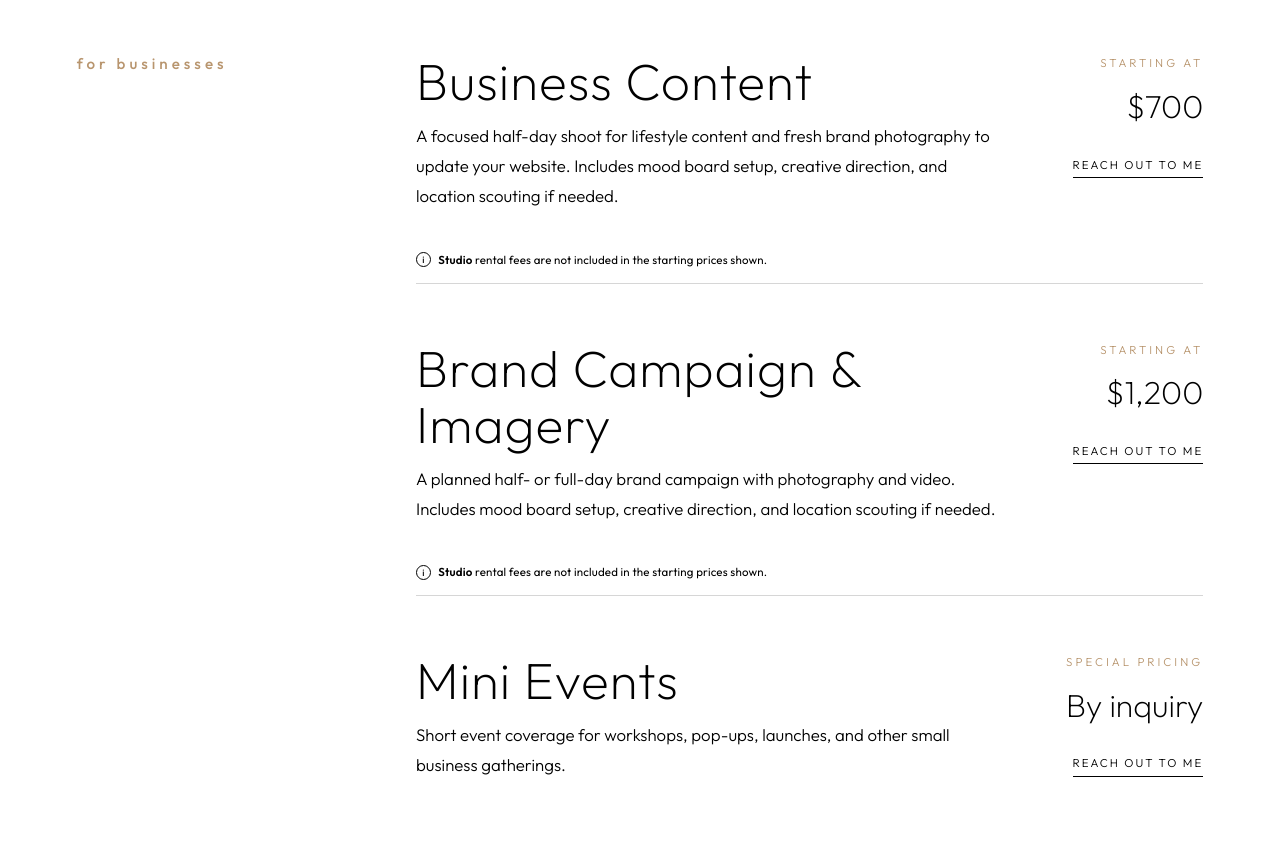
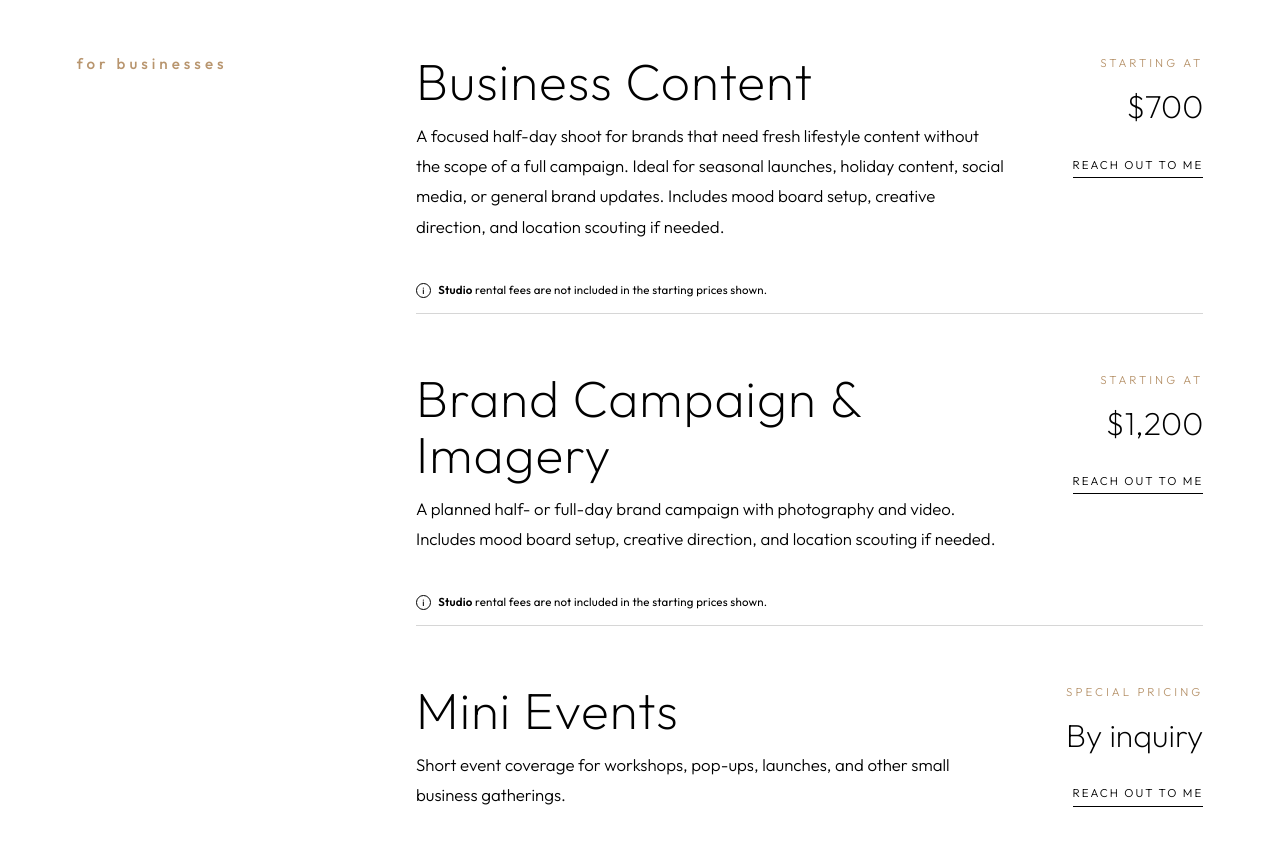
Before and after one commit to rukieonuwa/photography-website, a plain HTML site: page pricing.html in a window 1280 px wide. Shown: the part 1080-1923 px from the top of the page. Drawn offline with Linux system fonts and the light colour scheme.

Commit message:
Clarify business content package

```diff
--- a/pricing.html
+++ b/pricing.html
@@ -369,7 +369,7 @@
                     <div class="offer-row">
                         <div>
                             <h3>Business Content</h3>
-                            <p>A focused half-day shoot for lifestyle content and fresh brand photography to update your website. Includes mood board setup, creative direction, and location scouting if needed.</p>
+                            <p>A focused half-day shoot for brands that need fresh lifestyle content without the scope of a full campaign. Ideal for seasonal launches, holiday content, social media, or general brand updates. Includes mood board setup, creative direction, and location scouting if needed.</p>
                         </div>
                         <div class="starting-price">
                             <small>Starting at</small>
```
